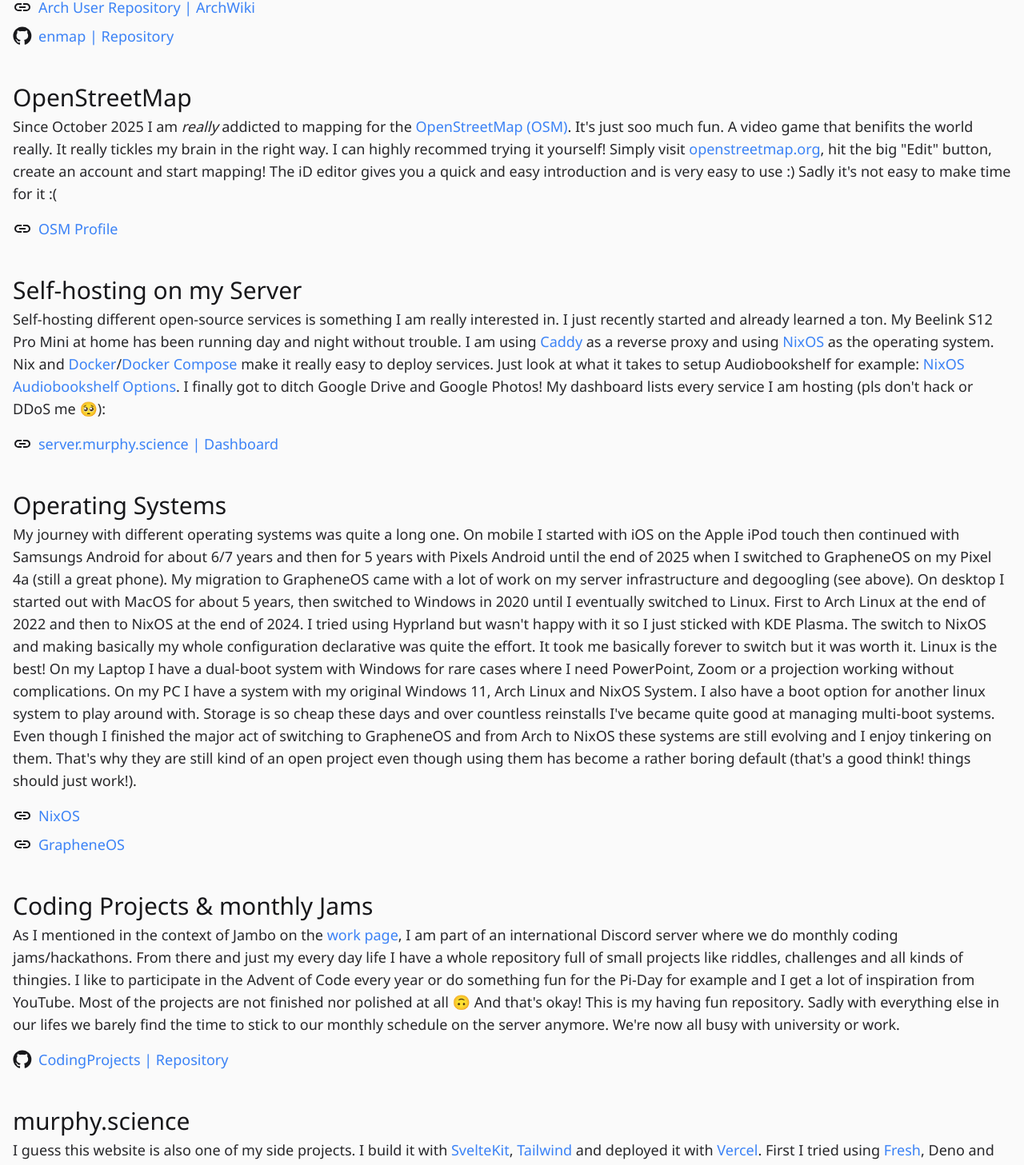
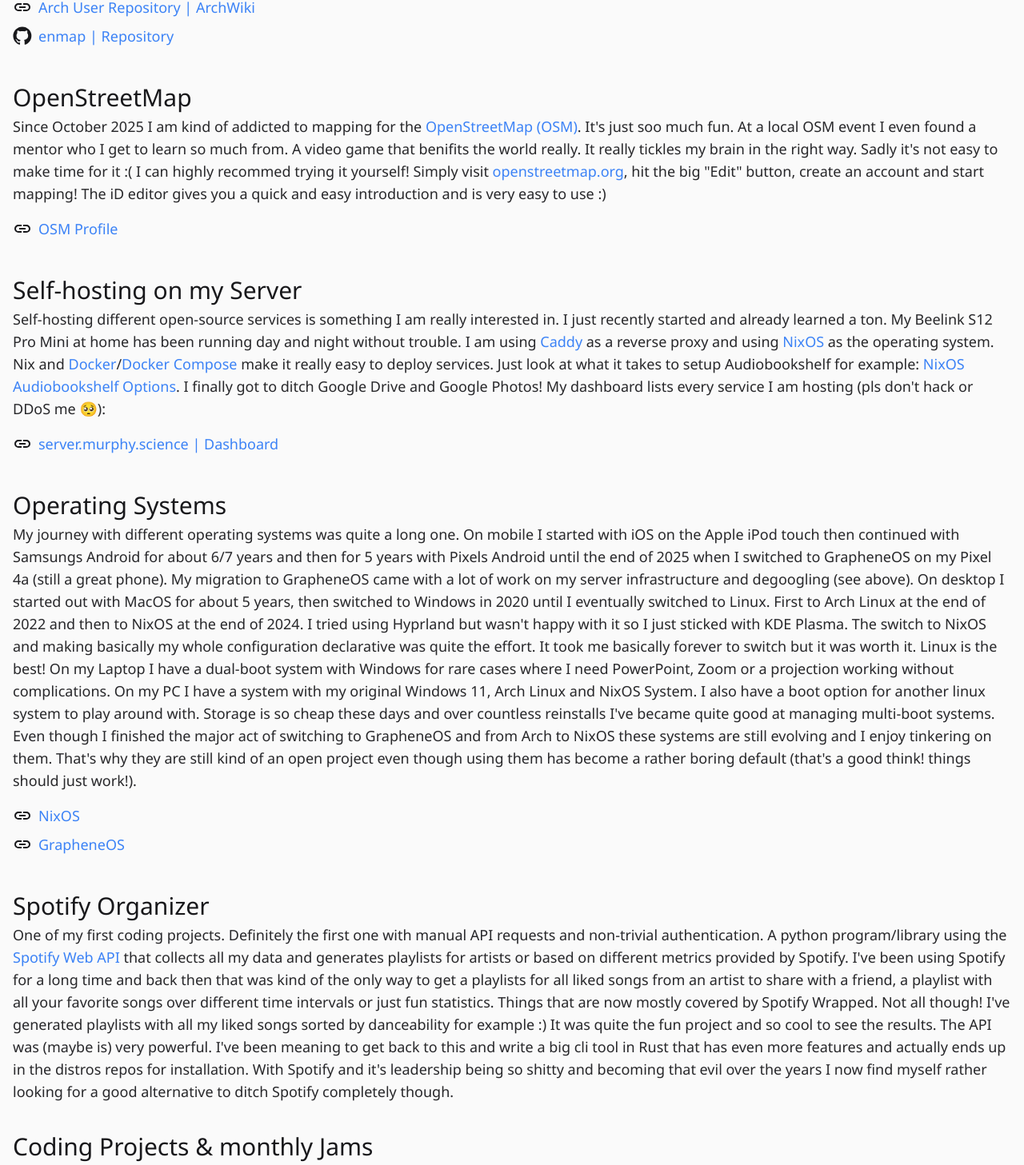
Before and after one commit to StrangeGirlMurph/murphy.science, a SvelteKit app: page /projects in a window 1280 px wide. Shown: the part 670-2127 px from the top of the page at 80% size. Built offline with nearby package versions, Linux system fonts and the light colour scheme.

Commit message:
bit more content

```diff
--- a/src/components/Footer.svelte
+++ b/src/components/Footer.svelte
@@ -33,7 +33,7 @@
 			StrangeGirlMurph
 		</a>
 		<div class="text-xs alt-color">
-			Copyright © 2025&nbsp;<span
+			Copyright © 2026nbsp;<span
 				aria-hidden="true"
 				class="mr-0"
 				on:mouseenter={grow}
--- a/src/routes/projects/+page.svelte
+++ b/src/routes/projects/+page.svelte
@@ -5,7 +5,7 @@
 
 <svelte:head>
 	<title>Side Projects | Murphy</title>
-	<meta name="description" content="A few of the million side projects I am working on." />
+	<meta name="description" content="A few of my million tech related side projects." />
 </svelte:head>
 
 <div class="heading">
@@ -68,13 +68,14 @@
 <section>
 	<h2>OpenStreetMap</h2>
 	<p>
-		Since October 2025 I am <em>really</em> addicted to mapping for the
+		Since October 2025 I am kind of addicted to mapping for the
 		<Link href="https://www.openstreetmap.org/about">OpenStreetMap (OSM)</Link>. It's just soo much
-		fun. A video game that benifits the world really. It really tickles my brain in the right way. I
-		can highly recommed trying it yourself! Simply visit
+		fun. At a local OSM event I even found a mentor who I get to learn so much from. A video game
+		that benifits the world really. It really tickles my brain in the right way. Sadly it's not easy
+		to make time for it :( I can highly recommed trying it yourself! Simply visit
 		<Link href="https://www.openstreetmap.org/">openstreetmap.org</Link>, hit the big "Edit" button,
 		create an account and start mapping! The iD editor gives you a quick and easy introduction and
-		is very easy to use :) Sadly it's not easy to make time for it :(
+		is very easy to use :)
 	</p>
 	<Links
 		links={[
@@ -155,6 +156,25 @@
 </section>
 
 <section>
+	<h2>Spotify Organizer</h2>
+	<p>
+		One of my first coding projects. Definitely the first one with manual API requests and
+		non-trivial authentication. A python program/library using the <Link
+			href="https://developer.spotify.com/documentation/web-api">Spotify Web API</Link
+		> that collects all my data and generates playlists for artists or based on different metrics provided
+		by Spotify. I've been using Spotify for a long time and back then that was kind of the only way to
+		get a playlists for all liked songs from an artist to share with a friend, a playlist with all your
+		favorite songs over different time intervals or just fun statistics. Things that are now mostly covered
+		by Spotify Wrapped. Not all though! I've generated playlists with all my liked songs sorted by danceability
+		for example :) It was quite the fun project and so cool to see the results. The API was (maybe is)
+		very powerful. I've been meaning to get back to this and write a big cli tool in Rust that has even
+		more features and actually ends up in the distros repos for installation. With Spotify and it's leadership
+		being so shitty and becoming that evil over the years I now find myself rather looking for a good
+		alternative to ditch Spotify completely though.
+	</p>
+</section>
+
+<section>
 	<h2>Coding Projects & monthly Jams</h2>
 	<p>
 		As I mentioned in the context of Jambo on the <Link href="/work">work page</Link>, I am part of
--- a/src/routes/support/+page.svelte
+++ b/src/routes/support/+page.svelte
@@ -4,7 +4,7 @@
 
 <svelte:head>
 	<title>Support Me | Murphy</title>
-	<meta name="description" content="Overview of my work." />
+	<meta name="description" content="Support my work financially." />
 </svelte:head>
 
 <div class="heading">
@@ -33,9 +33,9 @@
 				alt=""
 				class="w-5 h-5"
 			/></a
-		> give you the option to support my work financially and make my day with it. I don't have any major
-		expenses yet and currently have enough to live. So for now you would support my cake consumption
-		&gt;:) Either way have a wonderful day! &lt;3
+		> give you the opportunity to support my work financially and make my day with it. I don't have any
+		major expenses yet and currently have enough to live so for now you would only really support my
+		cake consumption &gt;:) Either way have a wonderful day! &lt;3
 	</p>
 </section>
 
```
